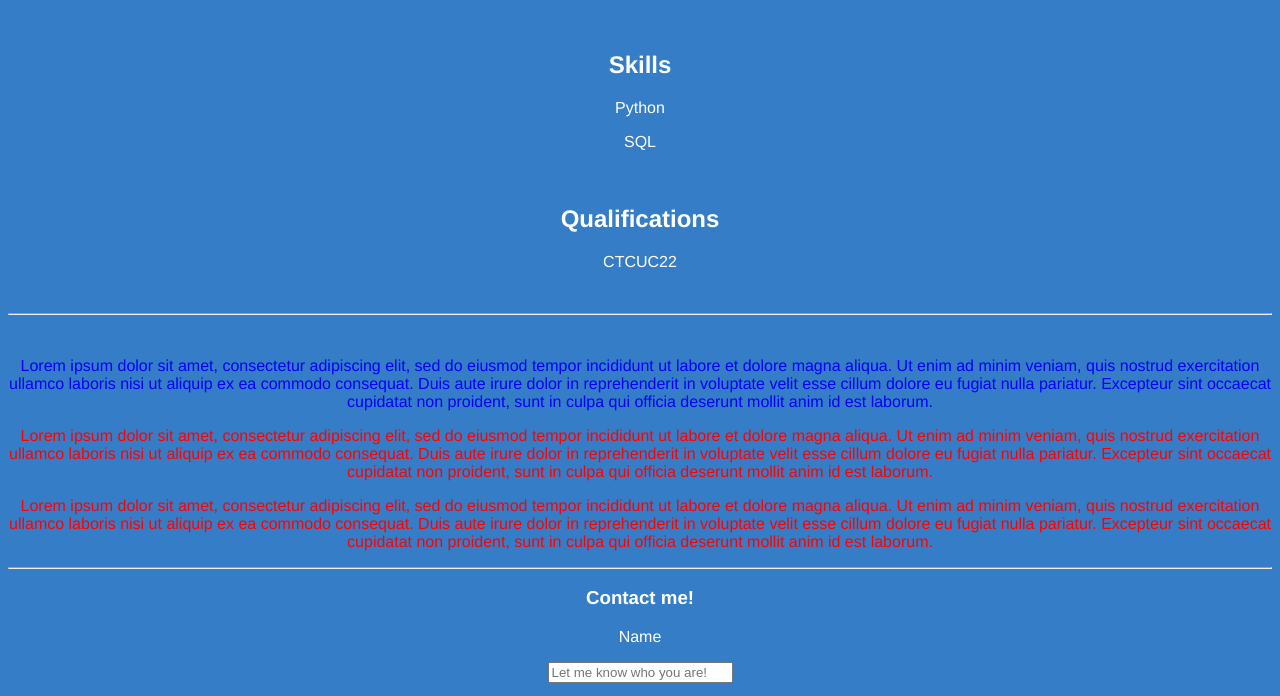
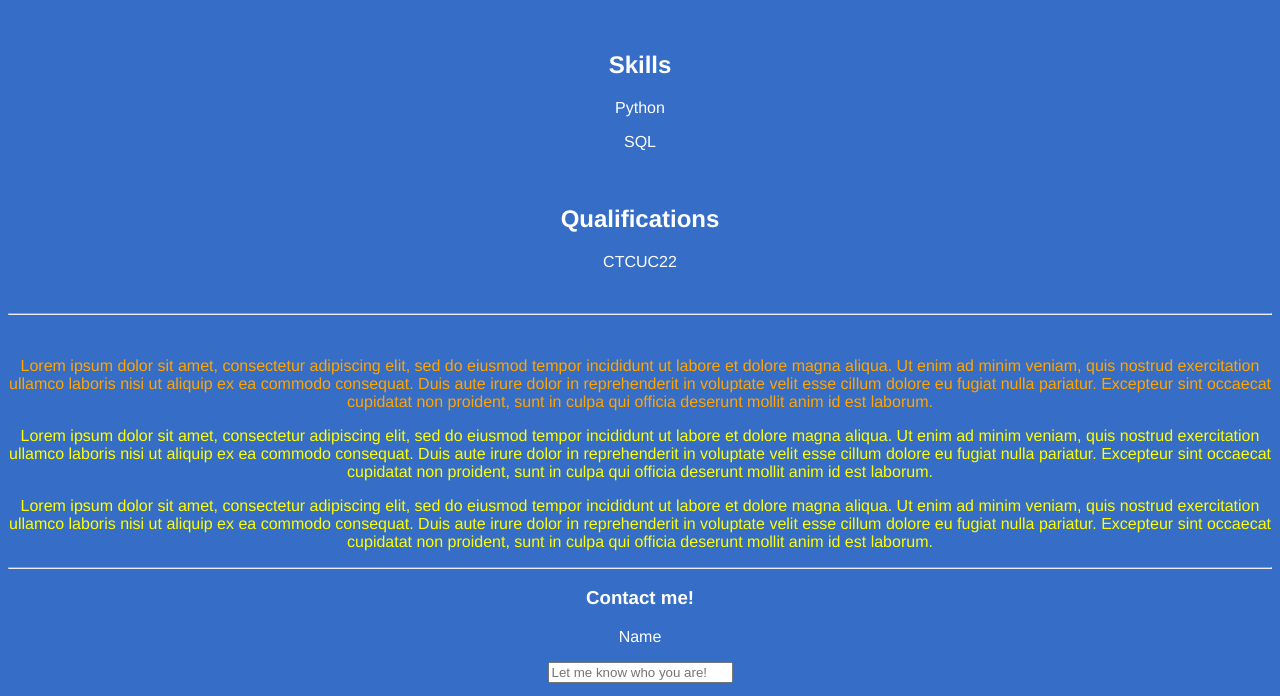
Before and after one commit to jjcheung/portfolio, a plain HTML site: page index.html in a window 1280 px wide. Shown: the part 101-797 px from the top of the page. Drawn offline with Linux system fonts and the light colour scheme.

Commit message:
Update style.css

```diff
--- a/style.css
+++ b/style.css
@@ -1,13 +1,13 @@
 body {
   font-family: Helvetica;
-  background: #357ec7;
+  background: #356dc7;
   color: white;
   text-align: center;
 }
 
 #intro {
-    color: blue;
+    color: orange;
 }
 .content{
-    color: red;
+    color: yellow;
 }
```
